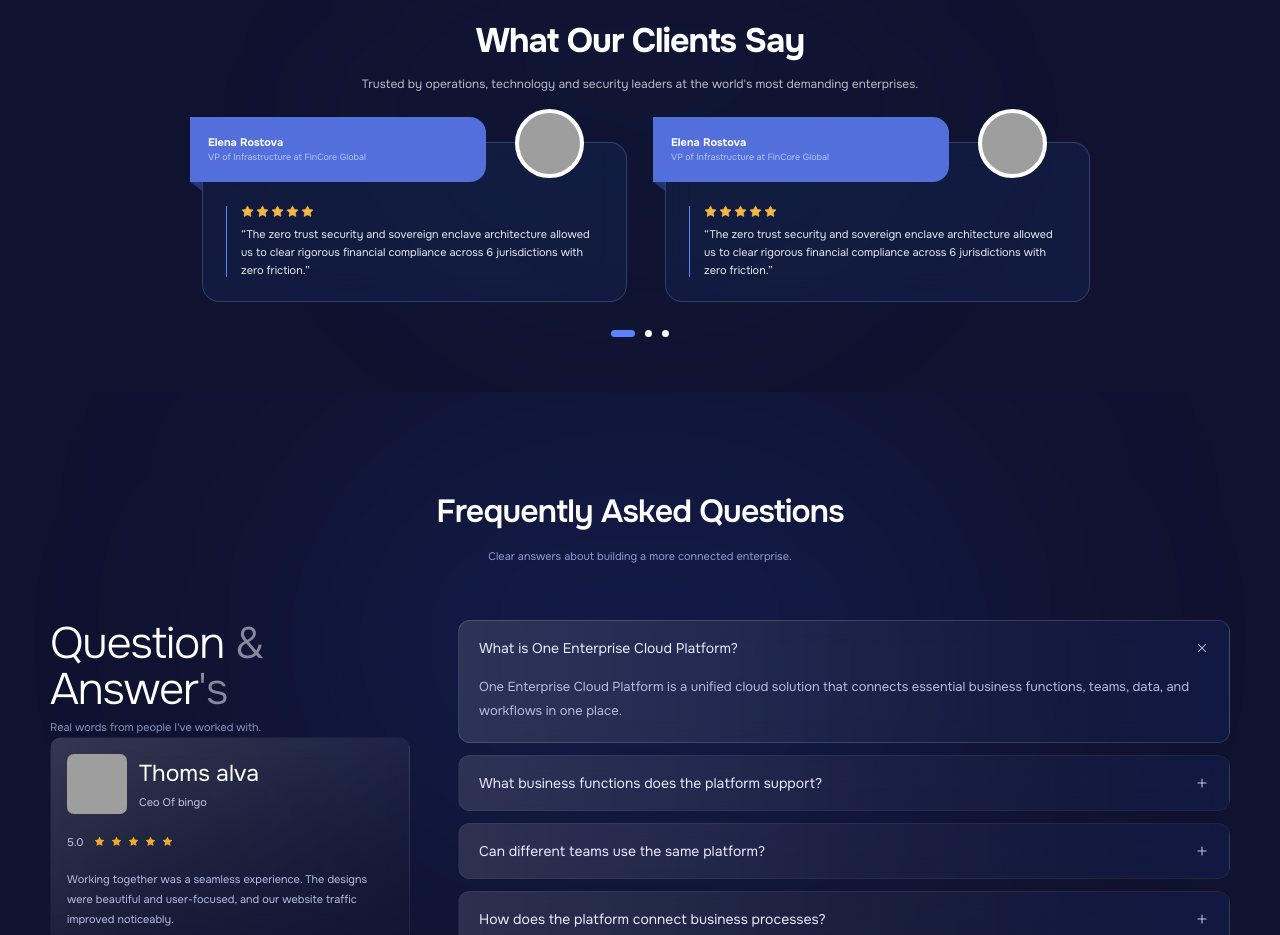
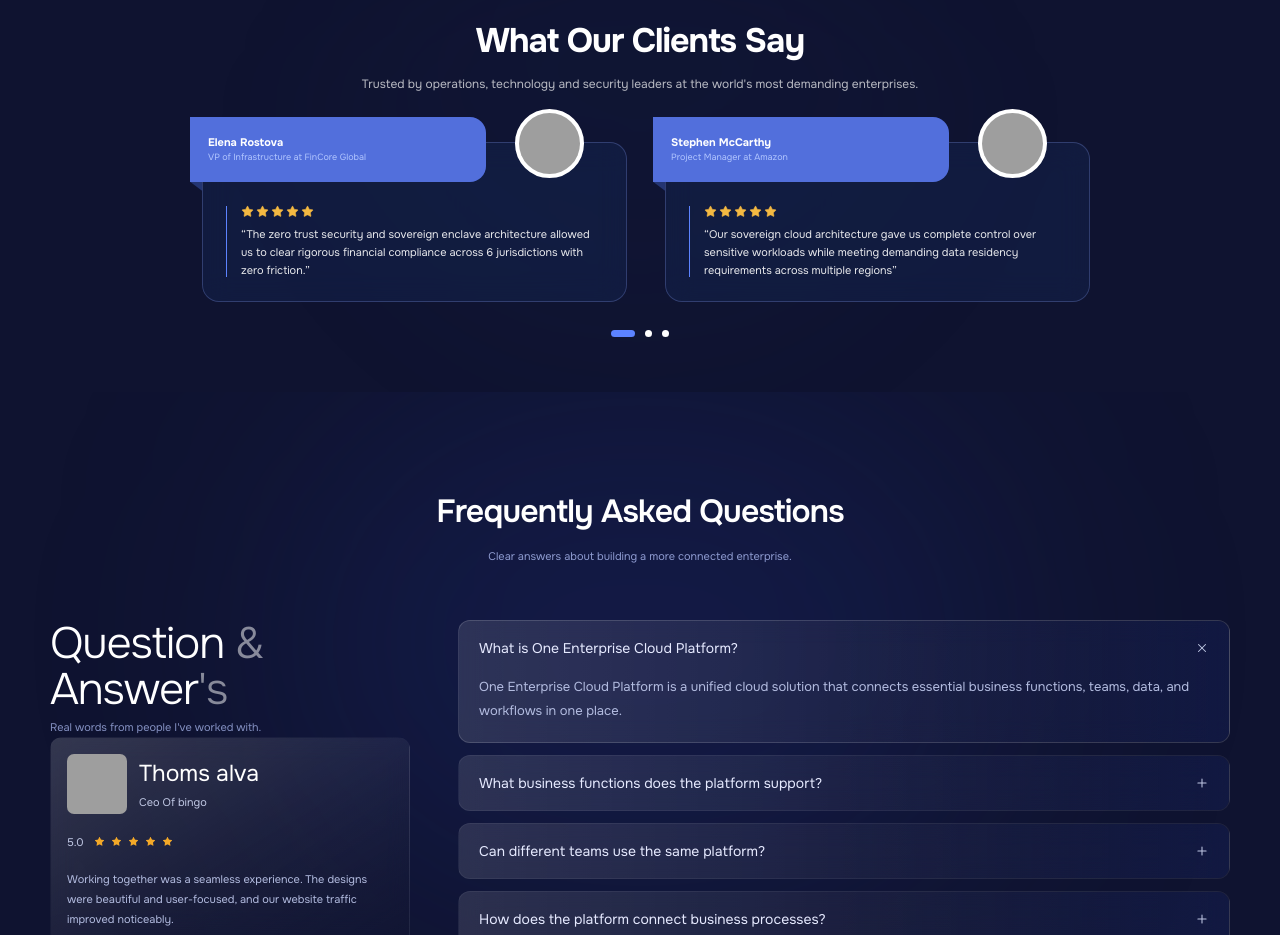
Before and after one commit to Onecloud-Frontend/Landing-page, a React (Vite) app: page / in a window 1280 px wide. Shown: the part 2820-3755 px from the top of the page. Built offline with nearby package versions, Linux system fonts and the light colour scheme; grey boxes are pictures that could not be loaded.

Commit message:
added animation

```diff
--- a/src/components/landing/Testimonials.tsx
+++ b/src/components/landing/Testimonials.tsx
@@ -4,11 +4,23 @@ import { testimonialsData } from "../../data/testimonialData";
 
 const Testimonials: React.FC = () => {
   const [currentIndex, setCurrentIndex] = useState(0);
+  const [isChanging, setIsChanging] = useState(false);
 
   const visibleTestimonials = [
     testimonialsData[currentIndex],
     testimonialsData[(currentIndex + 1) % testimonialsData.length],
   ];
+
+  const handleTestimonialChange = (index: number) => {
+    if (index === currentIndex) return;
+
+    setIsChanging(true);
+
+    setTimeout(() => {
+      setCurrentIndex(index);
+      setIsChanging(false);
+    }, 150);
+  };
 
   return (
     <section
@@ -33,18 +45,14 @@ const Testimonials: React.FC = () => {
                     left-1/2
                     top-0
                     z-0
-
                     h-[420px]
                     w-[720px]
                     -translate-x-1/2
-
                     rounded-[50%/60%]
-
                     bg-[radial-gradient(ellipse_at_top,_#172B5C1A_0%,_#172B5C1A_10%,_#172B5C0D_62%,_transparent_78%)]
-
                     blur-[55px]
                     "
-                    aria-hidden="true"
+        aria-hidden="true"
       />
 
       {/* TOP BLUE LINE */}
@@ -59,7 +67,7 @@ const Testimonials: React.FC = () => {
                       w-full
                       bg-[#2F6FE0]
                       "
-                              aria-hidden="true"
+        aria-hidden="true"
       />
 
       <div className="relative z-20 mx-auto max-w-[900px]">
@@ -95,9 +103,7 @@ const Testimonials: React.FC = () => {
           </p>
         </div>
 
-        {/* =========================================
-TESTIMONIAL CARDS
-========================================== */}
+        {/* TESTIMONIAL CARDS */}
         <div
           className="
                         mt-[23px]
@@ -111,7 +117,11 @@ TESTIMONIAL CARDS
           {visibleTestimonials.map((testimonial, index) => (
             <article
               key={`${testimonial.id}-${index}`}
-              className="relative h-[185px] pt-[25px]"
+              className={`relative h-[185px] pt-[25px] transition-all duration-300 ${
+                isChanging
+                  ? "translate-y-[4px] opacity-0"
+                  : "translate-y-0 opacity-100"
+              }`}
             >
               {/* REVIEW CARD */}
               <div
@@ -121,16 +131,11 @@ TESTIMONIAL CARDS
                             left-[12px]
                             right-0
                             top-[25px]
-
                             overflow-hidden
-
                             rounded-[5px_17px_17px_17px]
-
                             border
                             border-[#8EA9FF]/25
-
                             bg-[#172B5C]/35
-
                             backdrop-blur-[14px]
 "
               >
@@ -191,26 +196,20 @@ TESTIMONIAL CARDS
                 </div>
               </div>
 
-              {/* =====================================
-CLIENT BLUE RIBBON
-====================================== */}
+              {/* CLIENT BLUE RIBBON */}
               <div
                 className="
                               absolute
                               left-0
                               top-0
                               z-20
-
                               flex
                               h-[65px]
                               w-[296px]
                               max-w-[70%]
                               items-center
-
                               rounded-r-[16px]
-
                               bg-[#526FDC]
-
                               pl-[18px]
                               pr-[55px]
 "
@@ -254,22 +253,20 @@ CLIENT BLUE RIBBON
 "
                 />
               </div>
+
+              {/* PROFILE IMAGE */}
               <div
                 className="
                                   absolute
                                   right-[43px]
                                   top-[-8px]
                                   z-30
-
                                   h-[69px]
                                   w-[69px]
-
                                   overflow-hidden
                                   rounded-full
-
                                   border-[4px]
                                   border-white
-
                                   bg-white
 "
               >
@@ -288,6 +285,8 @@ CLIENT BLUE RIBBON
             </article>
           ))}
         </div>
+
+        {/* DOTS */}
         <div
           className="
                         mt-[27px]
@@ -305,10 +304,11 @@ CLIENT BLUE RIBBON
               <button
                 key={testimonial.id}
                 type="button"
-                onClick={() => setCurrentIndex(index)}
+                onClick={() => handleTestimonialChange(index)}
                 aria-label={`Show testimonial ${index + 1}`}
                 className="
                               flex
+                              cursor-pointer
                               items-center
                               justify-center
                               border-0
@@ -329,7 +329,7 @@ CLIENT BLUE RIBBON
                           transition-all
                           duration-300
                           `
-                                                : `
+                      : `
                           block
                           h-[7px]
                           w-[7px]
--- a/src/data/testimonialData.ts
+++ b/src/data/testimonialData.ts
@@ -19,20 +19,20 @@ export const testimonialsData: TestimonialData[] = [
   },
   {
     id: 2,
-    name: 'Elena Rostova',
-    role: 'VP of Infrastructure at FinCore Global',
+    name: 'Stephen McCarthy',
+    role: 'Project Manager at Amazon',
     photo: 'https://randomuser.me/api/portraits/men/32.jpg',
     rating: 5,
     testimonial:
-      'The zero trust security and sovereign enclave architecture allowed us to clear rigorous financial compliance across 6 jurisdictions with zero friction.',
+      'Our sovereign cloud architecture gave us complete control over sensitive workloads while meeting demanding data residency requirements across multiple regions',
   },
   {
     id: 3,
-    name: 'Elena Rostova',
-    role: 'VP of Infrastructure at FinCore Global',
+    name: 'Damon Salvator',
+    role: 'Team Lead at Microsoft',
     photo: 'https://randomuser.me/api/portraits/women/68.jpg',
     rating: 5,
     testimonial:
-      'The zero trust security and sovereign enclave architecture allowed us to clear rigorous financial compliance across 6 jurisdictions with zero friction.',
+      'The combination of encrypted workloads and granular access controls allowed us to protect sensitive data without slowing down business operations',
   },
 ];
```
